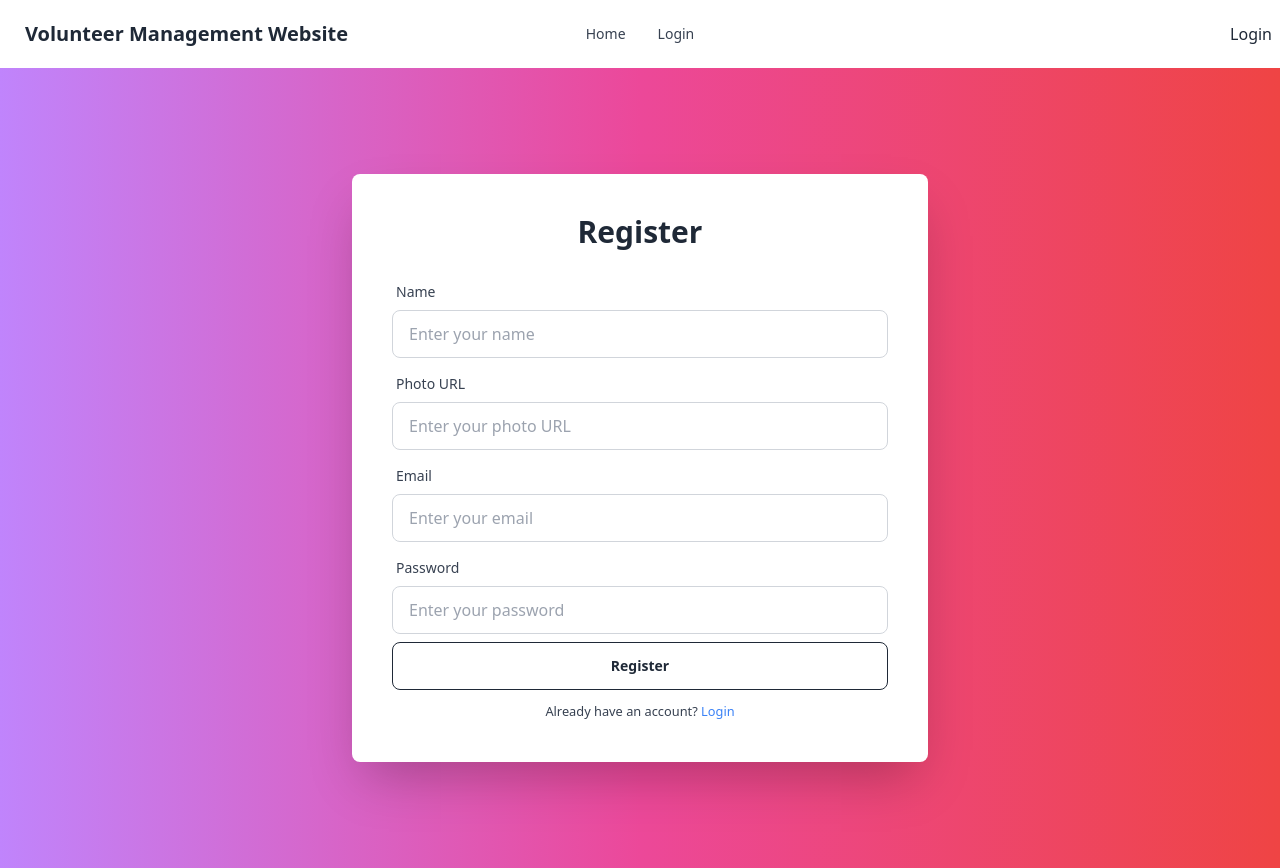
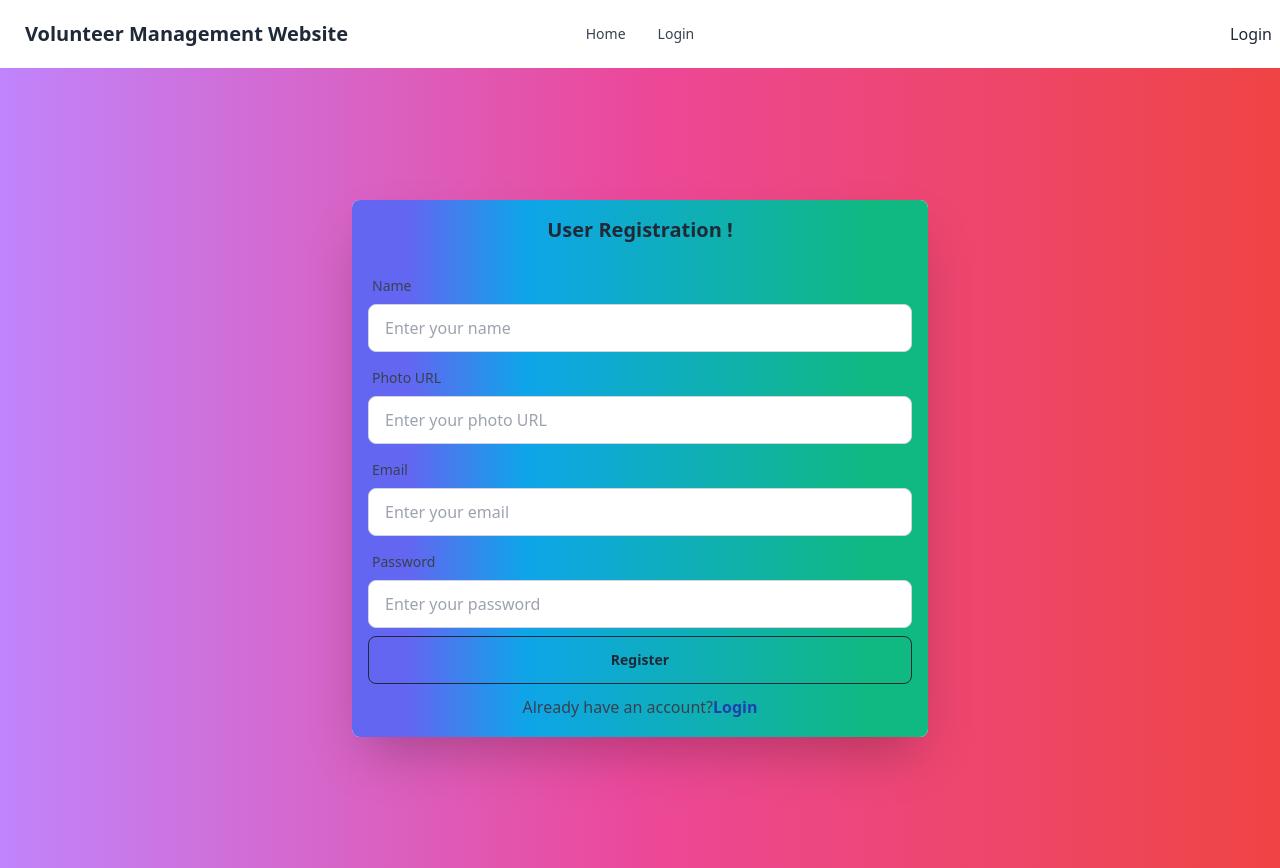
Before and after one commit to Mdnajimuddinhelal70/volunteer-management-client, a React (Vite) app: page /register in a window 1280 px wide. Built offline with nearby package versions, Linux system fonts and the light colour scheme; no server answers.

Commit message:
added design in login form and register form

```diff
--- a/src/components/Login/Login.jsx
+++ b/src/components/Login/Login.jsx
@@ -25,16 +25,16 @@ const Login = () => {
   const handleGoogleLogin = () => {
     googleSignIn().then((result) => {
       console.log(result.user);
-      navigate('/')
+      navigate("/");
     });
   };
 
   return (
     <div className="hero min-h-screen bg-gradient-to-r from-purple-400 via-pink-500 to-red-500 flex items-center justify-center">
       <div className="card w-full max-w-xl bg-white shadow-2xl rounded-lg overflow-hidden">
-        <div className="p-8 lg:p-10">
-          <h2 className="text-3xl font-bold text-center mb-6 text-gray-800">
-            Login
+        <div className="p-8 lg:p-10 bg-gradient-to-r from-indigo-500 from-10% via-sky-500 via-30% to-emerald-500 to-90% ...">
+          <h2 className="text-xl font-bold text-center mb-6 text-gray-800">
+            Welcome Back !
           </h2>
           <form onSubmit={handleLogin} className="space-y-4">
             <div className="form-control">
@@ -60,14 +60,6 @@ const Login = () => {
                 className="input input-bordered w-full border-gray-300 focus:ring-2 focus:ring-blue-500 focus:outline-none focus:border-blue-500 transition duration-200"
                 required
               />
-              <label className="label">
-                <a
-                  href="#"
-                  className="label-text-alt link link-hover text-blue-500"
-                >
-                  Forgot password?
-                </a>
-              </label>
             </div>
             <div className="form-control mt-6">
               <input
@@ -77,17 +69,21 @@ const Login = () => {
               />
             </div>
             <div>
-              <button className="btn btn-outline w-full" onClick={handleGoogleLogin}>Google</button>
+              <button
+                className="btn btn-outline w-full"
+                onClick={handleGoogleLogin}
+              >
+                Google
+              </button>
             </div>
-            <p className="text-center mt-4 text-gray-700">
+            <p className="text-center mt-4 text-2xl text-gray-700">
               <small>
-                New here?{" "}
-                <Link to="/register" className="text-blue-500">
+                New here?
+                <Link to="/register" className="text-blue-800 font-bold">
                   Register
                 </Link>
               </small>
             </p>
-
           </form>
         </div>
       </div>
--- a/src/components/Register/Register.jsx
+++ b/src/components/Register/Register.jsx
@@ -1,4 +1,4 @@
-import { useContext, useState } from "react";
+import { useContext } from "react";
 import { Link, useNavigate } from "react-router-dom";
 import { AuthContext } from "../../authentication/AuthProvider/AuthProvider";
 
@@ -18,6 +18,7 @@ const Register = () => {
     createUser(email, password)
     .then(result => {
       console.log(result)
+      navigate('/')
     })
     .catch(error => {
       console.log(error.message)
@@ -28,9 +29,9 @@ const Register = () => {
   return (
     <div className="hero min-h-screen bg-gradient-to-r from-purple-400 via-pink-500 to-red-500 flex items-center justify-center">
       <div className="card w-[700px] max-w-xl bg-white shadow-2xl rounded-lg overflow-hidden">
-        <div className="p-6 lg:p-10">
-          <h2 className="text-3xl font-bold text-center mb-6 text-gray-800">
-            Register
+        <div className="p-4 lg:p-4 bg-gradient-to-r from-indigo-500 from-10% via-sky-500 via-30% to-emerald-500 to-90% ...">
+          <h2 className="text-xl font-bold text-center mb-6 text-gray-800">
+           User Registration !
           </h2>
           <form onSubmit={handleRegister} className="space-y-2">
             <div className="form-control">
@@ -90,10 +91,10 @@ const Register = () => {
               />
             </div>
 
-            <p className="text-center mt-4 text-gray-700">
+            <p className="text-center mt-4 text-xl text-gray-700">
               <small>
-                Already have an account?{" "}
-                <Link to="/login" className="text-blue-500">
+                Already have an account?
+                <Link to="/login" className="text-blue-800 font-bold">
                   Login
                 </Link>
               </small>
```
